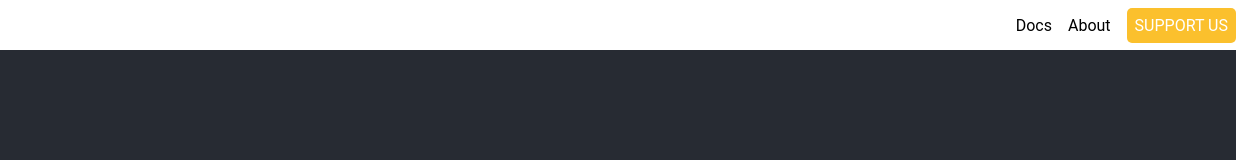
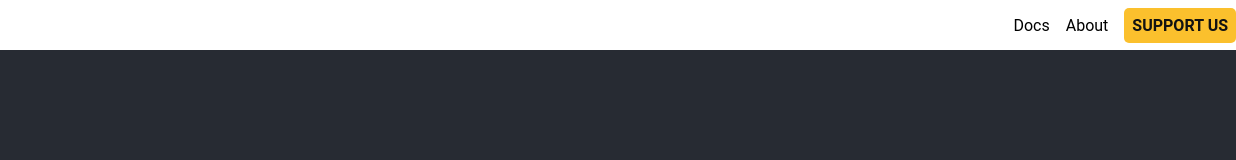
Before and after one commit to Len1na/dragon-ball-final-project, a plain HTML site: page src/index.html in a window 1280 px wide. Shown: the full height of the page, 44-1280 px from the left. Drawn offline with Linux system fonts and the light colour scheme.

Commit message:
feat: add header accesibility

```diff
--- a/src/styles/style.css
+++ b/src/styles/style.css
@@ -22,8 +22,9 @@
 .page-nav__item.page-nav__item--primary{
     background-color: var(--db-color-primary,green);
     padding: var(--db-spacing-s);
-    color: white;
+    color: rgb(18, 18, 18);
     border-radius: var(--db-rounded);
+    font-weight: 700;
 }
 
 body{
```
Also changed, not shown: src/assets/imgs/main-logo.webp (added).
